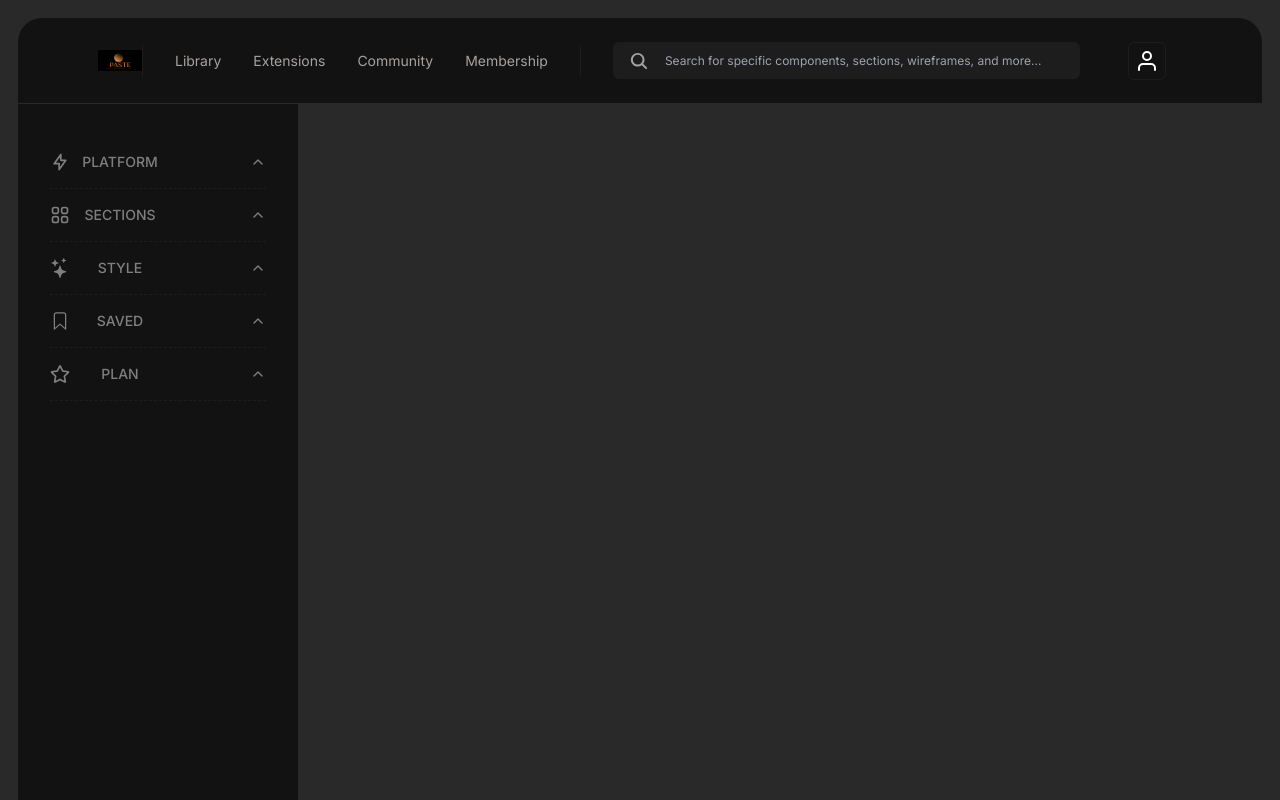
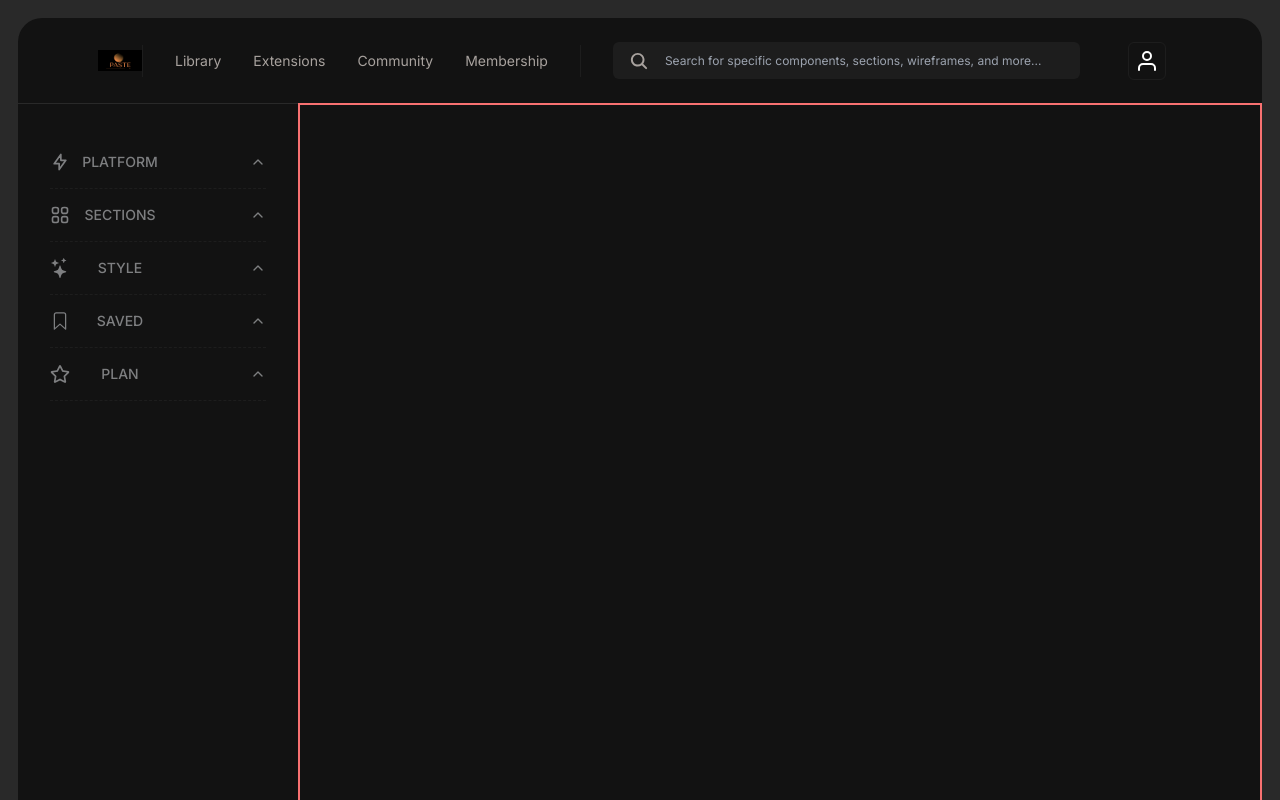
Before and after one commit to Valtkf/PasteUI, a Next.js app: page / in a window 1280 px wide. Shown: the top 800 px of the page. Built offline with nearby package versions, Linux system fonts and the light colour scheme.

Commit message:
💄  F0: add layout for feature Hero Section and Other Sections

```diff
--- a/src/app/page.tsx
+++ b/src/app/page.tsx
@@ -6,13 +6,16 @@ import Sidebar from "./components/sidebar/Sidebar";
 
 export default function Home() {
   return (
-    <main className="border-2 border-[#292929] w-full min-h-screen p-4 bg-[#292929] ">
+    <main className="border-2 border-[#292929] w-full min-h-screen p-4 bg-[#292929]">
       <Navbar />
-      <div className="rounded-bl-3xl text-[#7E7F81] border-t-[1px] border-[#292929] w-[280px] h-[923px] gap-24 p-8 bg-[#121212]">
-        <Sidebar />
-        <div className="absolute top-[900px]">
-          <ButtonOutline />
+      <div className="flex">
+        <div className="rounded-bl-3xl text-[#7E7F81] border-t-[1px] border-[#292929] w-[280px] h-[923px] gap-24 p-8 bg-[#121212] flex-shrink-0">
+          <Sidebar />
+          <div className="absolute top-[900px]">
+            <ButtonOutline />
+          </div>
         </div>
+        <div className="border-2 border-red-400 rounded-br-3xl min-h-screen flex-grow bg-[#121212]"></div>
       </div>
     </main>
   );
```
